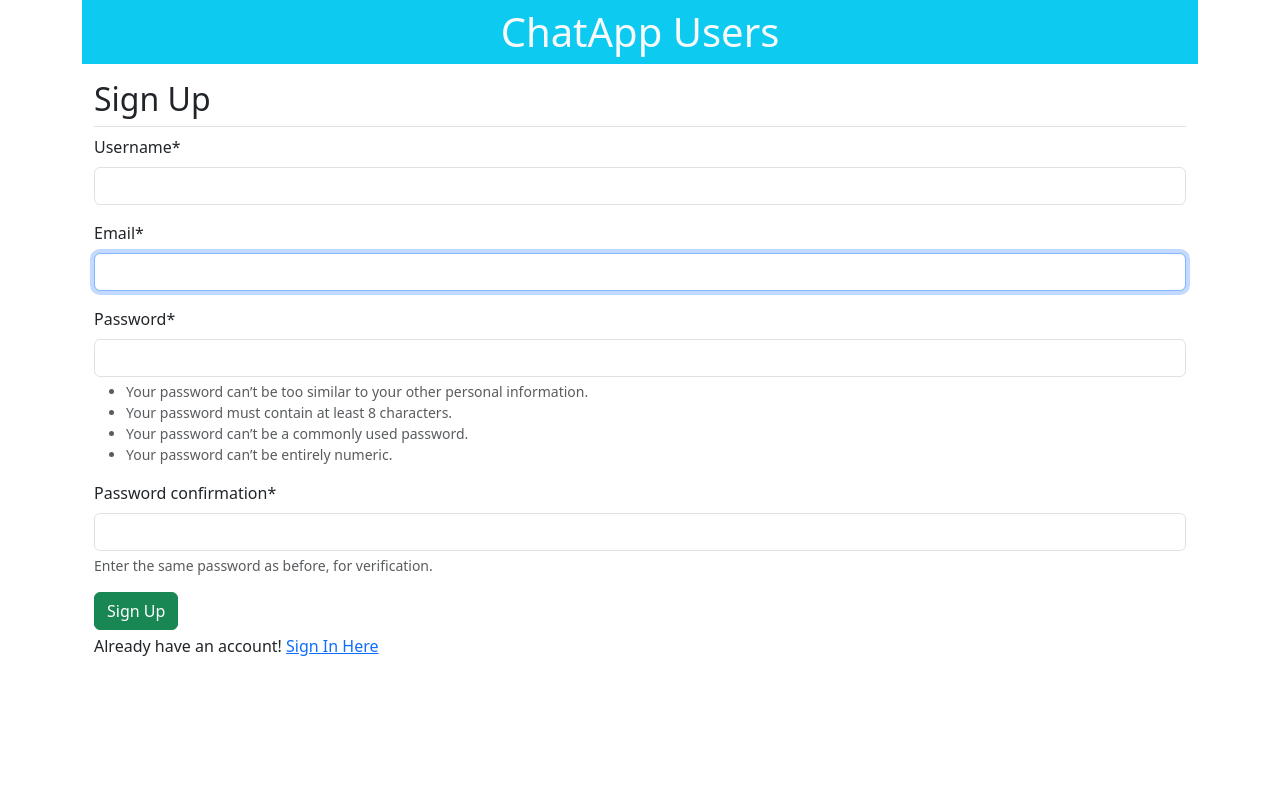
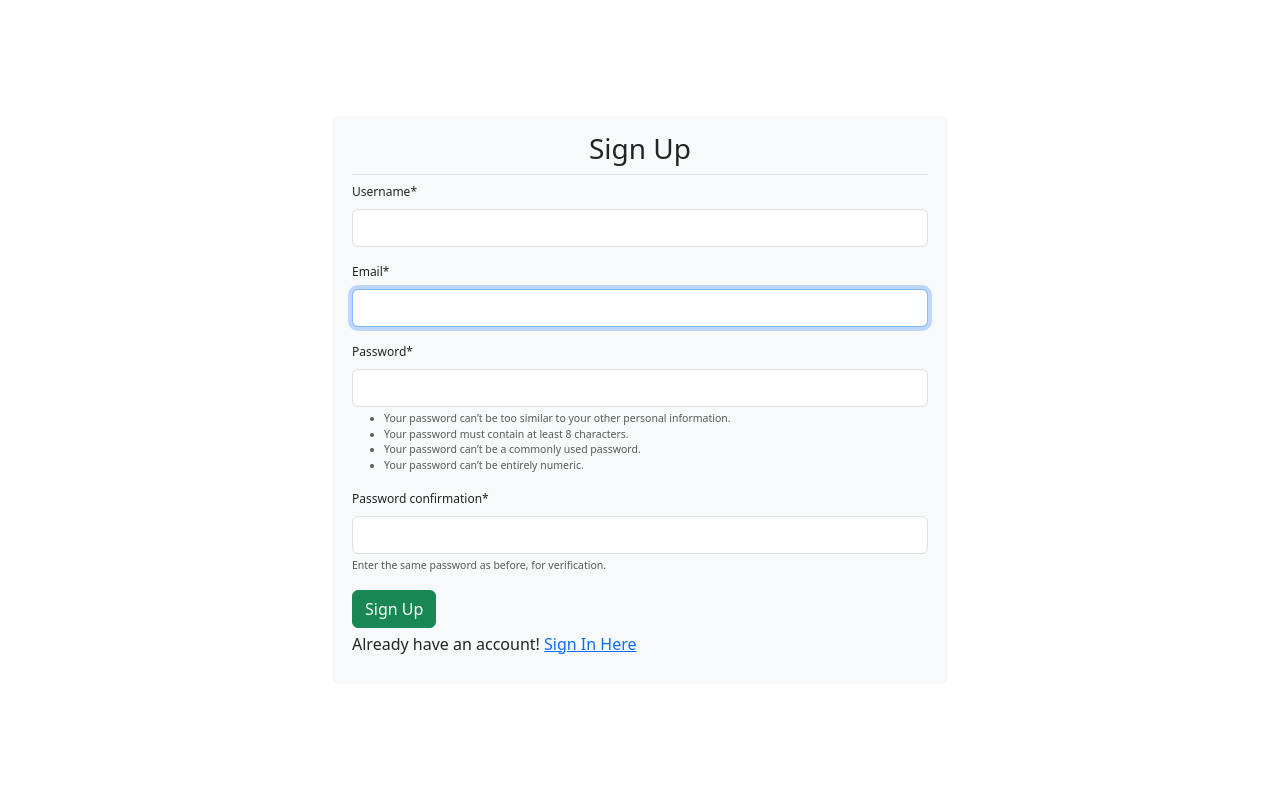
Before and after one commit to Sabbir1039/Real-time-chat-app-DJango, a Django app: page /users/register/ in a window 1280 px wide. Run offline with Django 5.2, Linux system fonts and the light colour scheme; some libraries are stand-ins or nearby versions.

Commit message:
login and register page width changed

```diff
--- a/usersapp/templates/usersapp/base.html
+++ b/usersapp/templates/usersapp/base.html
@@ -13,11 +13,25 @@
         <title>Django-ChatApp</title>
     {% endif %}
 
+    <style>
+        .wrapper {
+            display: flex;
+            justify-content: center;
+            align-items: center;
+        }
+        .wrapper2 {
+            border-radius: 8px;
+        }
+
+        form {
+            font-size: 12px;
+        }
+    </style>
 
 </head>
 <body>
-    <div class="container">
-        <h1 class="text-center p-2 bg-info text-light">ChatApp Users</h1>
+    <div class="container wrapper vh-100" style="max-width: 600px;">
+        <div class="bg-light p-2 wrapper2">
             <div class="container">
                 <div class="error-section">
                     {% for msg in messages %}
@@ -33,6 +47,6 @@
             {% block content %}
             {% endblock %}
         </div>
-
+    </div>
 </body>
 </html>
--- a/usersapp/templates/usersapp/login.html
+++ b/usersapp/templates/usersapp/login.html
@@ -2,9 +2,9 @@
 {% load crispy_forms_tags %}
 
 {% block content %}
-    <div class="container">
+    <div class="container" style="min-width: 600px;">
         <div class="form-section">
-            <h2 class="border-bottom py-2">User Sign In</h2>
+            <h3 class="border-bottom py-2 text-center">Sign In</h3>
             <form method="POST">
                 {% csrf_token %}
                 {{ form|crispy }}
--- a/usersapp/templates/usersapp/register.html
+++ b/usersapp/templates/usersapp/register.html
@@ -2,9 +2,9 @@
 {% load crispy_forms_tags %}
 
 {% block content %}
-    <div class="container">
+    <div class="container" style="min-width: 600px;">
         <div class="form-section">
-            <h2 class="border-bottom py-2">Sign Up</h2>
+            <h3 class="border-bottom py-2 text-center">Sign Up</h3>
             <form method="POST">
                 {% csrf_token %}
                 {{ forms|crispy }}
```
Lines whose indentation alone changed are shown as unchanged.
